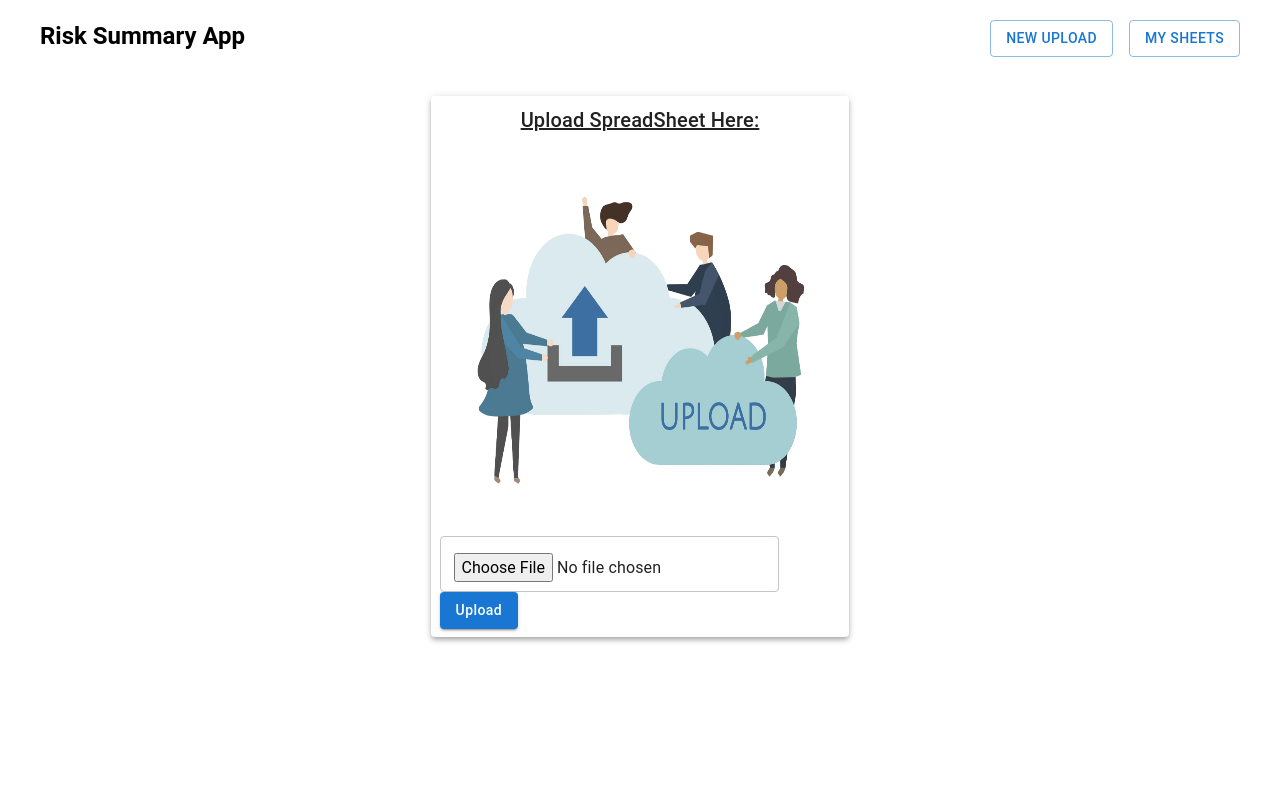
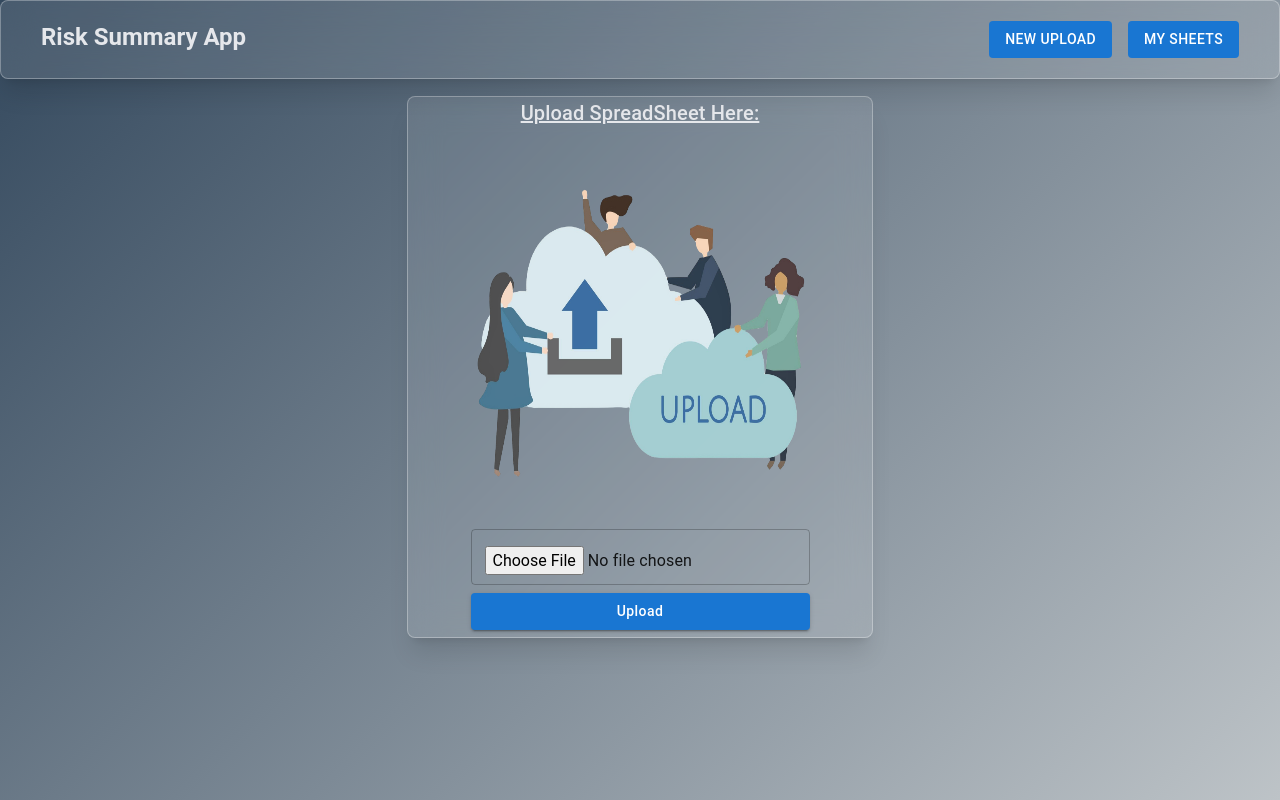
Before and after one commit to debagit10/risk-assessment-frontend, a React (Vite) app in the folder frontend/: page /upload in a window 1280 px wide. Built offline with nearby package versions, Linux system fonts and the light colour scheme.

Commit message:
feat: ui changed

```diff
--- a/frontend/src/App.tsx
+++ b/frontend/src/App.tsx
@@ -6,11 +6,13 @@ import Login from "./pages/auth/Login";
 import Signup from "./pages/auth/Signup";
 import ViewSummary from "./pages/ViewSummary";
 import Sheets from "./pages/Sheets";
+import Test from "./pages/Test";
 
 const App = () => {
   return (
     <Routes>
       <Route path="/" Component={Login} />
+      <Route path="/test" Component={Test} />
       <Route path="/signup" Component={Signup} />
       <Route path="/upload" Component={UploadPage} />
       <Route path="/:id/summary" Component={ViewSummary} />
--- a/frontend/src/components/UploadDoc.tsx
+++ b/frontend/src/components/UploadDoc.tsx
@@ -1,4 +1,4 @@
-import { Button, TextField } from "@mui/material";
+import { Button, Stack, TextField } from "@mui/material";
 import axios from "axios";
 import React, { useState } from "react";
 import { ToastContainer, toast } from "react-toastify";
@@ -100,6 +100,7 @@ const UploadDoc = () => {
   return (
     <div>
       <ToastContainer />
+      <Stack spacing={1} sx={{ marginBottom: "7px" }}>
         <TextField
           type="file"
           onChange={handleFileUpload}
@@ -114,6 +115,7 @@ const UploadDoc = () => {
         >
           {loading ? "Uploading..." : "Upload"}
         </Button>
+      </Stack>
     </div>
   );
 };
--- a/frontend/src/containers/Nav_Container.tsx
+++ b/frontend/src/containers/Nav_Container.tsx
@@ -12,27 +12,40 @@ const Nav_Container: React.FC<ContainerProps> = ({ children }) => {
   const [cookies, setCookie, removeCookie] = useCookies();
 
   return (
-    <>
-      <div className="flex fixed justify-between w-full z-50 px-10 py-5 bg-white ">
+    <div
+      className="min-h-screen"
+      style={{
+        background: "linear-gradient(135deg, #34495e 0%, #bdc3c7 100%)",
+      }}
+    >
+      <div className="flex fixed justify-between w-full z-50 px-10 py-5 mr-10 backdrop-blur-lg bg-white/10 bg-opacity-50 border border-white/30 shadow-xl rounded-lg text-gray-200 ">
         <div className="">
           <Typography variant="h5" fontWeight={700}>
             Risk Summary App
           </Typography>
         </div>
         <Stack spacing={2} direction="row">
-          <Button onClick={() => navigate("/upload")} variant="outlined">
+          <Button
+            onClick={() => navigate("/upload")}
+            variant="contained"
+            sx={{ textTransform: "capitalise" }}
+            disableElevation
+          >
             New Upload
           </Button>
           <Button
             onClick={() => navigate(`/${cookies.userID}/sheets`)}
-            variant="outlined"
+            variant="contained"
+            sx={{ textTransform: "capitalise" }}
+            disableElevation
           >
             My Sheets
           </Button>
         </Stack>
       </div>
-      <div className="flex justify-center ">{children}</div>
-    </>
+
+      <div className="flex justify-center">{children}</div>
+    </div>
   );
 };
 
--- a/frontend/src/modals/EditRisk.tsx
+++ b/frontend/src/modals/EditRisk.tsx
@@ -74,6 +74,14 @@ const EditRisk = ({ riskID, cur_risklevel }) => {
         variant="outlined"
         sx={{
           textTransform: "capitalize",
+          borderColor: "white",
+          color: "white",
+
+          "&:hover": {
+            backgroundColor: "white",
+            color: "black",
+            borderColor: "white",
+          },
         }}
       >
         Edit
--- a/frontend/src/pages/Sheets.tsx
+++ b/frontend/src/pages/Sheets.tsx
@@ -43,8 +43,8 @@ const Sheets = () => {
 
   return (
     <Nav_Container>
-      <div className="mt-24 w-full px-10 py-5">
-        <TableContainer component={Paper}>
+      <div className="mt-24 w-full px-10 py-5 m-10 backdrop-blur-lg bg-white/10 bg-opacity-50 border border-white/30 shadow-xl rounded-lg text-gray-200">
+        <TableContainer>
           <div className="p-3 underline">
             <Typography variant="h6" fontWeight={500}>
               My Sheets
--- /dev/null
+++ b/frontend/src/pages/Test.tsx
@@ -0,0 +1,22 @@
+import { Card, CardContent, Typography } from "@mui/material";
+import React from "react";
+
+const Test = () => {
+  return (
+    <div className="min-h-screen bg-custom-bg bg-cover bg-center bg-no-repeat flex items-center justify-center">
+      <div className="backdrop-blur-lg bg-white/10 bg-opacity-50 border border-white/30 shadow-xl rounded-lg p-6 w-96">
+        <div>
+          <Typography variant="h5" component="div" className="text-white">
+            Glassmorphism Effect
+          </Typography>
+          <Typography variant="body2" className="text-gray-200">
+            This card has a glass-like effect with transparency, blur, and
+            depth!
+          </Typography>
+        </div>
+      </div>
+    </div>
+  );
+};
+
+export default Test;
--- a/frontend/src/pages/UploadPage.tsx
+++ b/frontend/src/pages/UploadPage.tsx
@@ -7,8 +7,7 @@ import upload from "../images/upload.png";
 const UploadPage = () => {
   return (
     <Nav_Container>
-      <div className="mt-24 px-10">
-        <Paper elevation={4} sx={{ padding: "2%" }}>
+      <div className="mt-24 px-10 backdrop-blur-lg bg-white/10 bg-opacity-50 border border-white/30 shadow-xl rounded-lg text-gray-200 ">
         <div className="underline flex justify-center">
           <Typography variant="h6" fontWeight={500}>
             Upload SpreadSheet Here:
@@ -20,7 +19,6 @@ const UploadPage = () => {
         <div className="flex justify-center">
           <UploadDoc />
         </div>
-        </Paper>
       </div>
     </Nav_Container>
   );
--- a/frontend/src/pages/ViewSummary.tsx
+++ b/frontend/src/pages/ViewSummary.tsx
@@ -64,7 +64,7 @@ const ViewSummary = () => {
 
   return (
     <Nav_Container>
-      <div className="mt-24 w-full px-10">
+      <div className="mt-24 w-full px-10 m-10 backdrop-blur-lg bg-white/10 bg-opacity-50 border border-white/30 shadow-xl rounded-lg text-gray-200">
         <div className="p-1 underline">
           <Typography variant="h6" fontWeight={500}>
             Summary
@@ -86,7 +86,7 @@ const ViewSummary = () => {
 
           {risks?.length > 0 && (
             <div className="py-5">
-              <TableContainer component={Paper}>
+              <TableContainer>
                 <Table>
                   <TableHead>
                     <TableRow>
--- a/frontend/src/pages/auth/Login.tsx
+++ b/frontend/src/pages/auth/Login.tsx
@@ -35,7 +35,7 @@ const Login = () => {
       setLoading(false);
       toast.warning("Please fill all fields", {
         position: "top-center",
-        autoClose: 300,
+        autoClose: 1500,
       });
       return;
     }
@@ -74,9 +74,20 @@ const Login = () => {
   };
 
   return (
+    <div
+      className="min-h-screen"
+      style={{
+        background: "linear-gradient(135deg, #34495e 0%, #bdc3c7 100%)",
+      }}
+    >
+      <div className="p-10">
+        <Typography variant="h4" fontWeight={700} color="white">
+          Risk Summary App
+        </Typography>
+      </div>
       <div className="flex justify-center  my-10 ">
         <ToastContainer />
-      <Paper elevation={4} sx={{ paddingX: "5%", paddingBottom: "5%" }}>
+        <div className="backdrop-blur-lg bg-white/10 bg-opacity-50 border border-white/30 shadow-xl rounded-lg p-6 w-96 text-gray-200">
           <Typography variant="h6" fontWeight={700} sx={{ marginY: "5%" }}>
             Login
           </Typography>
@@ -115,7 +126,8 @@ const Login = () => {
               </span>
             </Typography>
           </Stack>
-      </Paper>
+        </div>
+      </div>
     </div>
   );
 };
--- a/frontend/src/pages/auth/Signup.tsx
+++ b/frontend/src/pages/auth/Signup.tsx
@@ -72,9 +72,20 @@ const Signup = () => {
   };
 
   return (
+    <div
+      className="min-h-screen"
+      style={{
+        background: "linear-gradient(135deg, #34495e 0%, #bdc3c7 100%)",
+      }}
+    >
+      <div className="p-10">
+        <Typography variant="h4" fontWeight={700} color="white">
+          Risk Summary App
+        </Typography>
+      </div>
       <div className="flex justify-center  my-10 ">
         <ToastContainer />
-      <Paper elevation={4} sx={{ paddingX: "5%", paddingBottom: "5%" }}>
+        <div className="backdrop-blur-lg bg-white/10 bg-opacity-50 border border-white/30 shadow-xl rounded-lg p-6 w-96 text-gray-200">
           <Typography variant="h6" fontWeight={700} sx={{ marginY: "5%" }}>
             Sign up
           </Typography>
@@ -113,7 +124,8 @@ const Signup = () => {
               </span>
             </Typography>
           </Stack>
-      </Paper>
+        </div>
+      </div>
     </div>
   );
 };
```
Also changed, not shown: 1 other file (tests, documents, lock files or other folders). Lines whose indentation alone changed are shown as unchanged.
